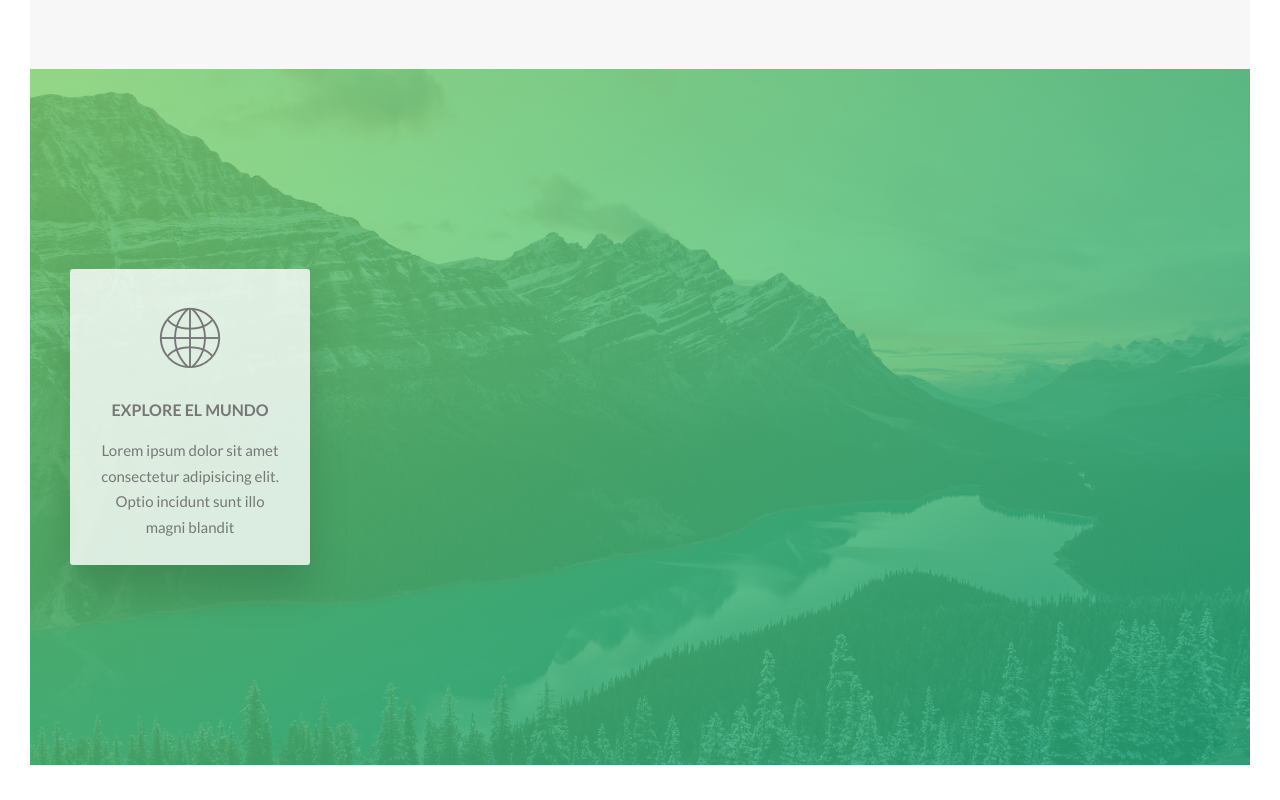
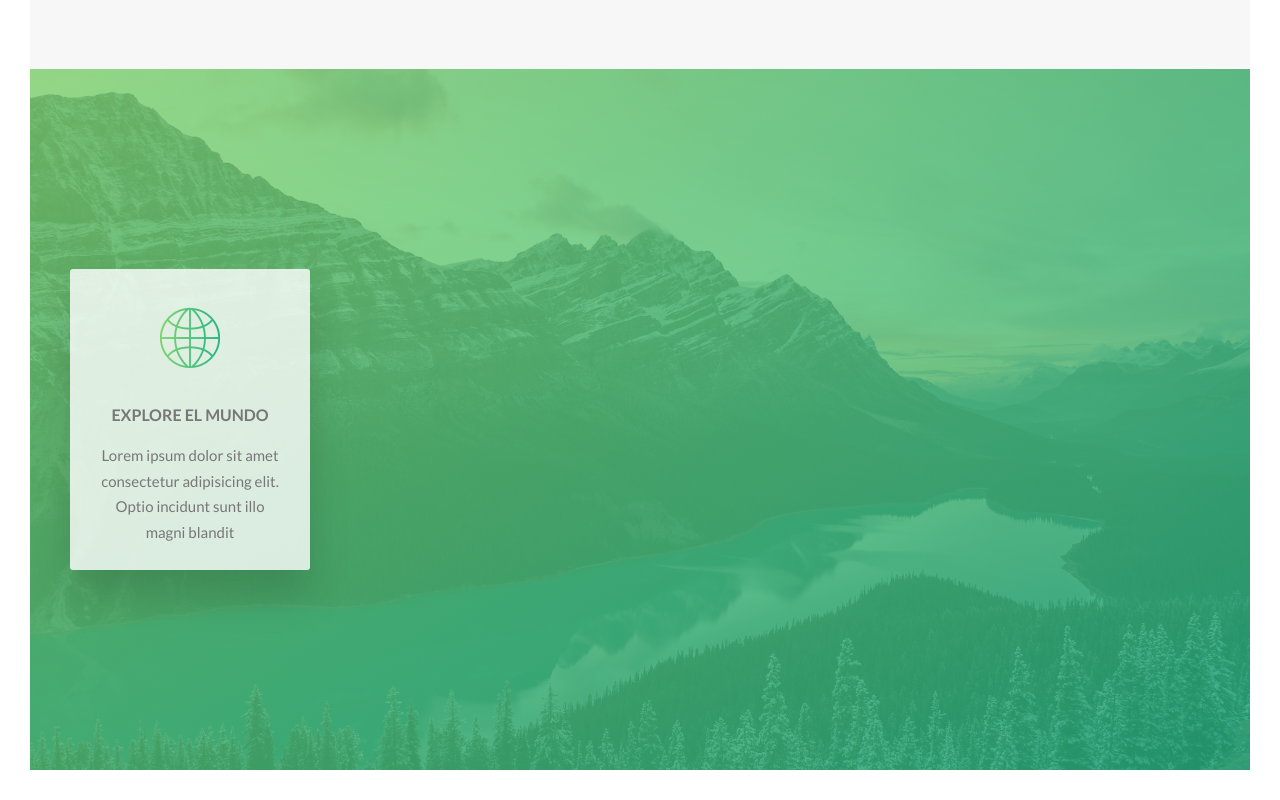
Before and after one commit to chlrobert93/Natours-css, a website: page index.html in a window 1280 px wide. Shown: the part 1515-2315 px from the top of the page. Drawn offline with Linux system fonts and the light colour scheme.

Commit message:
transition icon-basic-world

```diff
--- a/sass/components/_feature-box.scss
+++ b/sass/components/_feature-box.scss
@@ -5,13 +5,22 @@
     text-align: center;
     border-radius: 3px;
     box-shadow: 0 2.5rem 4rem rgba($color-dark, .15);
+    //Tiempo en que tarde la animacion de la caja
+    transition: transform .3s;
 
     &__icon{
         font-size: 6rem;
         margin-bottom: .5rem;
+        //gradiente al mundo
+        display: inline-block;
+        background-image: linear-gradient(to right, $color-primary-light, $color-primary-dark);
+        -webkit-background-clip: text;
+        color: transparent;
     }
 
-    &__text{
+    &:hover{
+        transform: translateY(-1.5rem) scale(1.03);
+    }
 
-    }
+
 }
```
Also changed, not shown: css/style.css.
